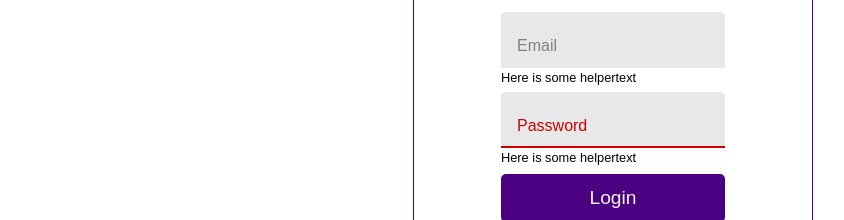
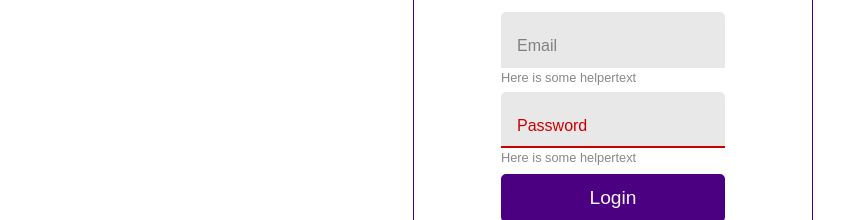
Before and after one commit to ThereseRingPersen/forms, a React (Create React App) app: page / in a window 1280 px wide. Shown: the part 136-356 px from the top of the page, without its empty margins (27-871 px from the left). Built offline with nearby package versions, Linux system fonts and the light colour scheme.

Commit message:
add helper text color to the color palette

```diff
--- a/src/components/TextField/formColors.ts
+++ b/src/components/TextField/formColors.ts
@@ -9,6 +9,7 @@ const formColors = {
         hover: '#101010',
         focus: '#5A0740',
         error: '#CC0000',
+        helperText: '#888888',
     },
 };
 
```
